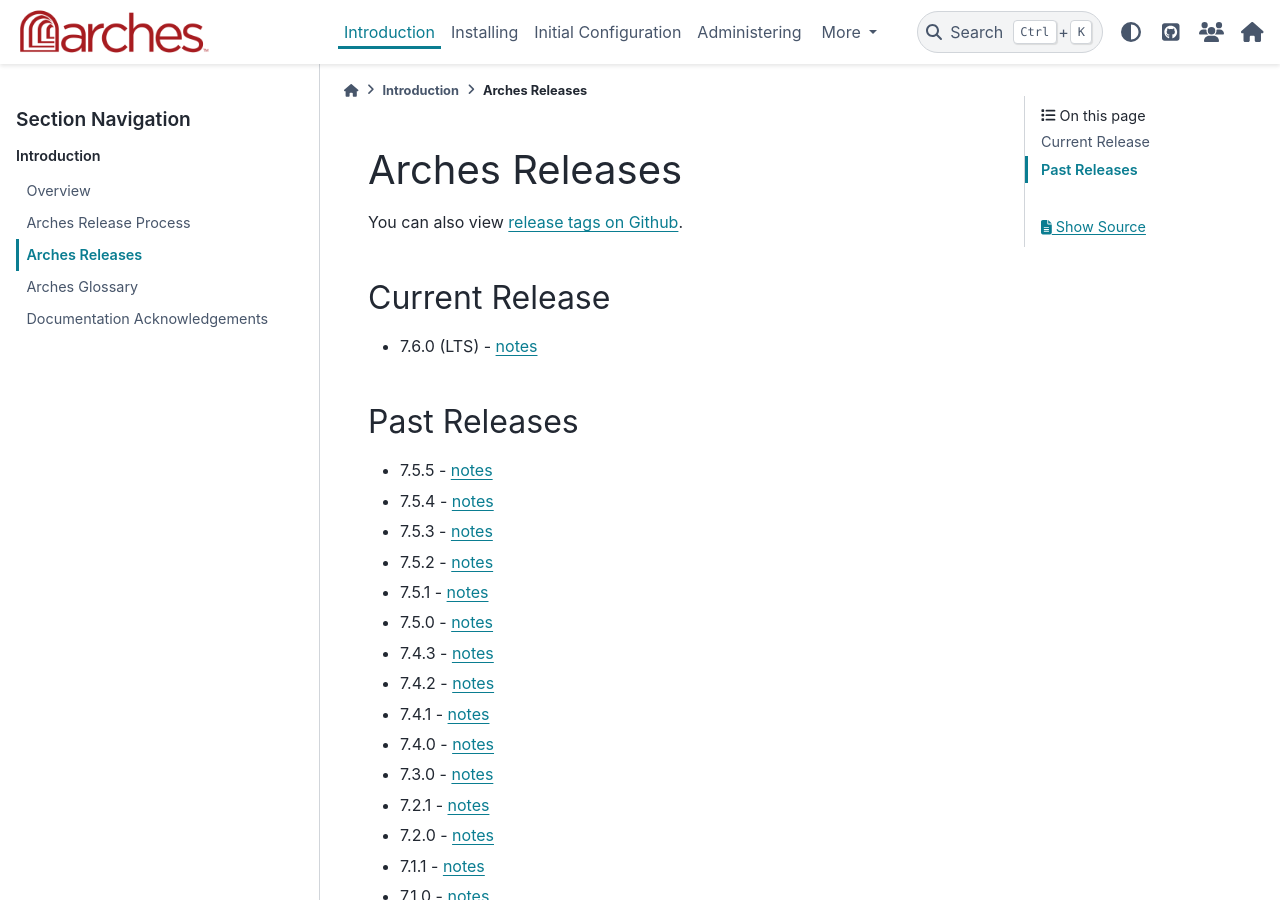
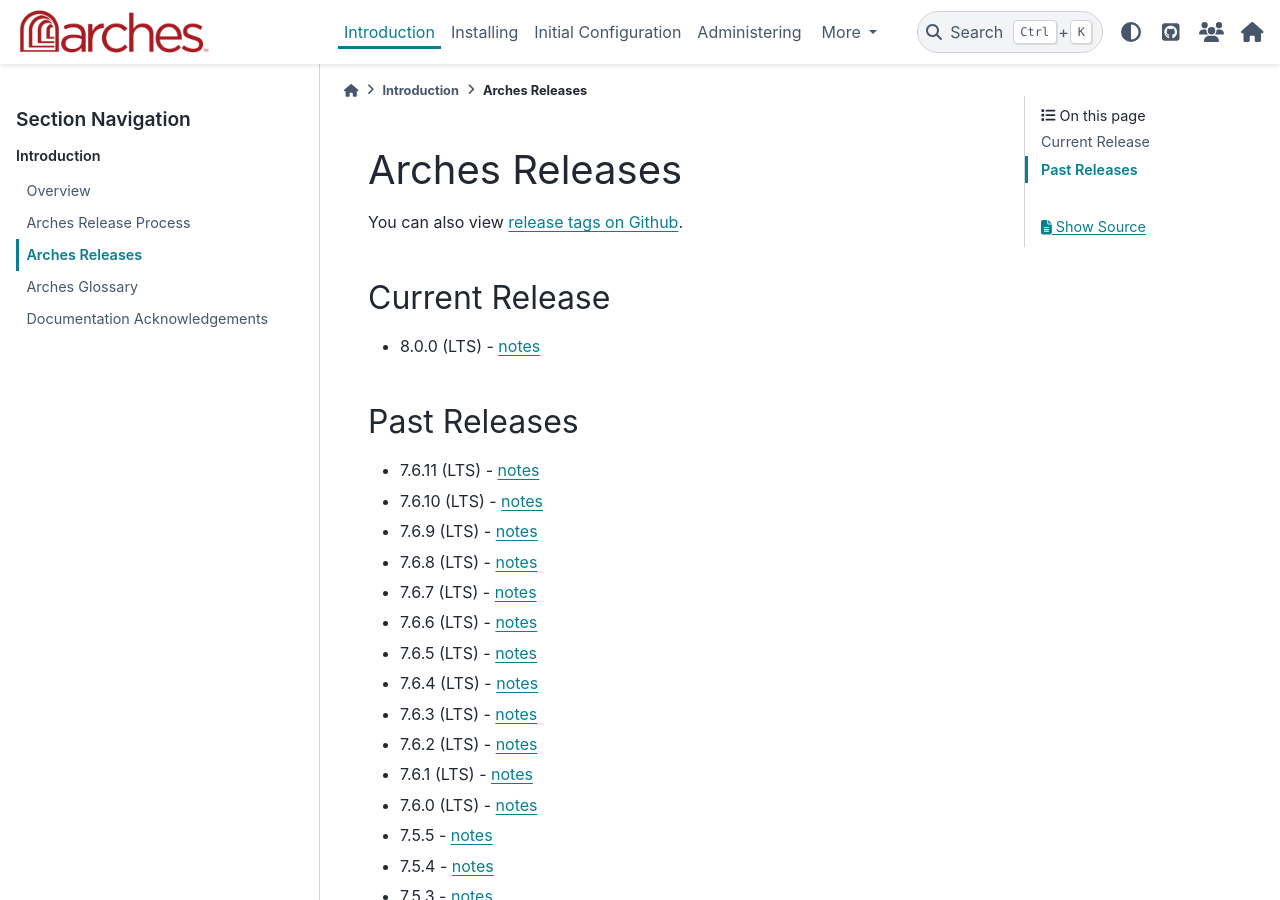
Before and after one commit to archesproject/arches-docs, a Sphinx documentation site: the page built from docs/introduction/releases.rst, in a window 1280 px wide and 900 px high. Built offline with Sphinx 7.4.7 and the PyData theme 0.15.4, drawn with Linux system fonts in a browser that asks for light colours.

Commit message:
Updated versions list

```diff
--- a/docs/introduction/releases.rst
+++ b/docs/introduction/releases.rst
@@ -8,11 +8,23 @@
 Current Release
 ---------------
 
-* 7.6.0 (LTS) - `notes <https://github.com/archesproject/arches/blob/stable/7.6.0/releases/7.6.0.md>`__
+* 8.0.0 (LTS) - `notes <https://github.com/archesproject/arches/blob/stable/8.0.0/releases/8.0.0.md>`__
 
 -------------
 Past Releases
 -------------
+* 7.6.11 (LTS) - `notes <https://github.com/archesproject/arches/blob/stable/7.6.11/releases/7.6.11.md>`__
+* 7.6.10 (LTS) - `notes <https://github.com/archesproject/arches/blob/stable/7.6.10/releases/7.6.10.md>`__
+* 7.6.9 (LTS) - `notes <https://github.com/archesproject/arches/blob/stable/7.6.9/releases/7.6.9.md>`__
+* 7.6.8 (LTS) - `notes <https://github.com/archesproject/arches/blob/stable/7.6.8/releases/7.6.8.md>`__
+* 7.6.7 (LTS) - `notes <https://github.com/archesproject/arches/blob/stable/7.6.7/releases/7.6.7.md>`__
+* 7.6.6 (LTS) - `notes <https://github.com/archesproject/arches/blob/stable/7.6.6/releases/7.6.6.md>`__
+* 7.6.5 (LTS) - `notes <https://github.com/archesproject/arches/blob/stable/7.6.5/releases/7.6.5.md>`__
+* 7.6.4 (LTS) - `notes <https://github.com/archesproject/arches/blob/stable/7.6.4/releases/7.6.4.md>`__
+* 7.6.3 (LTS) - `notes <https://github.com/archesproject/arches/blob/stable/7.6.3/releases/7.6.3.md>`__
+* 7.6.2 (LTS) - `notes <https://github.com/archesproject/arches/blob/stable/7.6.2/releases/7.6.2.md>`__
+* 7.6.1 (LTS) - `notes <https://github.com/archesproject/arches/blob/stable/7.6.1/releases/7.6.1.md>`__
+* 7.6.0 (LTS) - `notes <https://github.com/archesproject/arches/blob/stable/7.6.0/releases/7.6.0.md>`__
 * 7.5.5 - `notes <https://github.com/archesproject/arches/blob/stable/7.5.5/releases/7.5.5.md>`__
 * 7.5.4 - `notes <https://github.com/archesproject/arches/blob/stable/7.5.4/releases/7.5.4.md>`__
 * 7.5.3 - `notes <https://github.com/archesproject/arches/blob/stable/7.5.3/releases/7.5.3.md>`__
```
